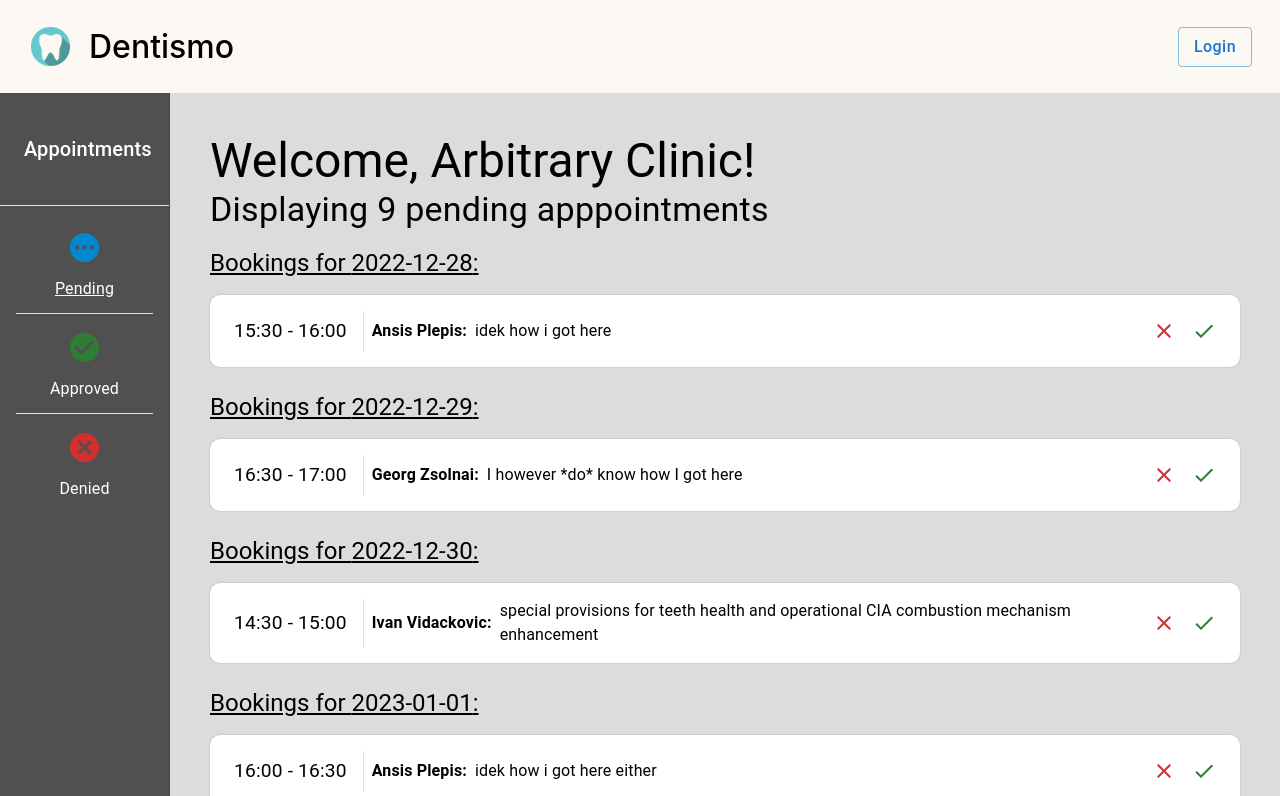
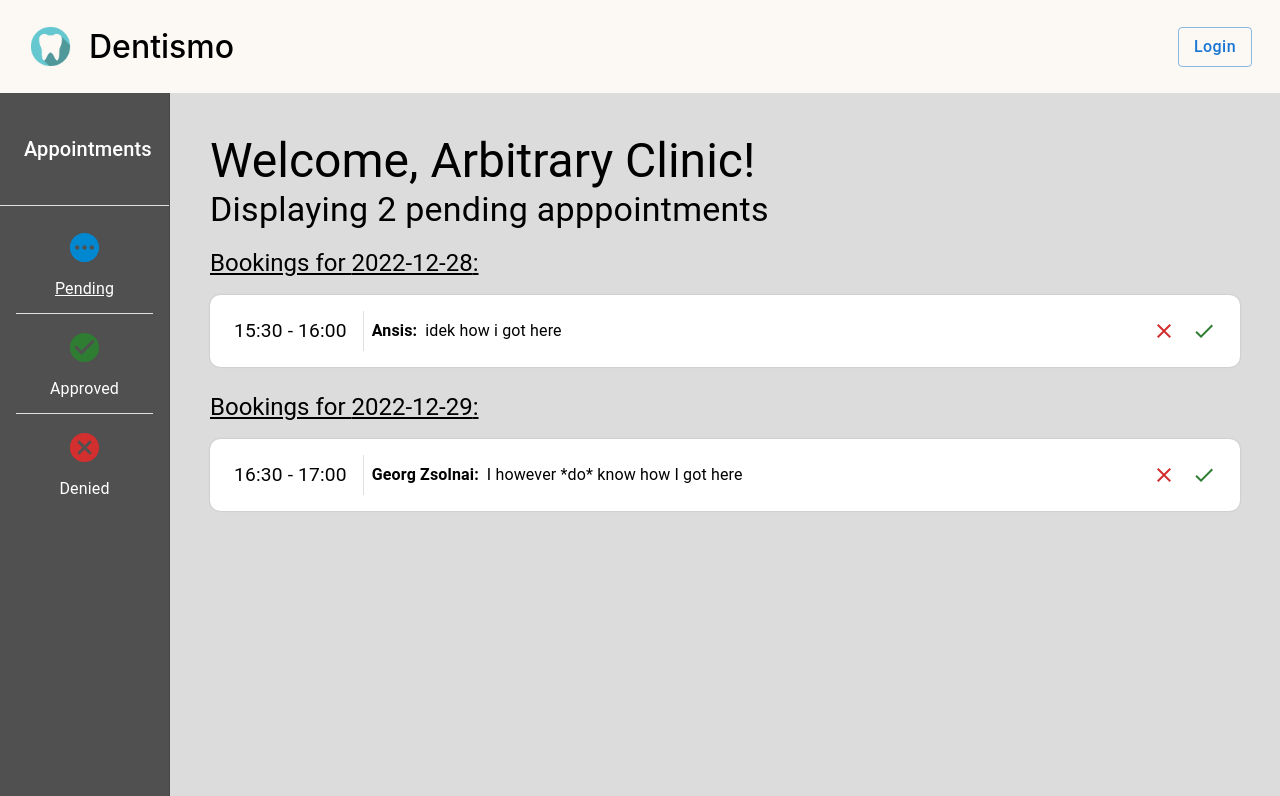
Before and after one commit to Dentismo/t-3, a React (Create React App) app in the folder client/: page /dashboard in a window 1280 px wide. Shown: the top 796 px of the page. Built offline with nearby package versions, Linux system fonts and the light colour scheme; no server answers.

Commit message:
#32 Update booking type, update all associated files

```diff
--- a/client/src/pages/DashboardPage/BookingCard.tsx
+++ b/client/src/pages/DashboardPage/BookingCard.tsx
@@ -33,7 +33,7 @@ const BookingCard: React.FC<Props> = ({
   ...props
 }) => {
   const { enqueueSnackbar } = useSnackbar()
-  const { id, user, reason, date, state, startTime, endTime } = booking
+  const { id, user, details, date, state, start, end } = booking
   const [denyLoading, setDenyLoading] = useState<boolean>(false)
   const [acceptLoading, setAcceptLoading] = useState<boolean>(false)
   return (
@@ -57,16 +57,16 @@ const BookingCard: React.FC<Props> = ({
       <Stack direction="row" spacing={1} alignItems="center">
         <Stack>
           <Typography px={1} noWrap borderRadius="3px" fontSize="1.2rem">
-            {startTime} - {endTime}
+            {start} - {end}
           </Typography>
         </Stack>
         <Box alignSelf="stretch">
           <Divider orientation="vertical" />
         </Box>
         <Typography fontWeight={600} noWrap overflow="visible">
-          {user}:
+          {user.name}:
         </Typography>
-        <Typography flexGrow={1}>{reason}</Typography>
+        <Typography flexGrow={1}>{details}</Typography>
       </Stack>
       <Stack direction="row" ml="auto" alignSelf="center">
         {state === 'pending' ? (
@@ -81,12 +81,13 @@ const BookingCard: React.FC<Props> = ({
                   if (!acceptLoading) {
                     openModalWithParams({
                       title: 'Confirm Action',
-                      description: `You're about to deny ${user}'s appointment on ${date}. Are you sure?`,
+                      description: `You're about to deny ${user.name}'s appointment on ${date}. Are you sure?`,
                       onAccept: async () => {
                         setDenyLoading(true)
-                        await Api.put('/request/booking/denied', {
+                        await Api.patch('/request/booking/denied', {
                           _id: booking.id
-                        }).then(() => {
+                        })
+                          .then(() => {
                             setDenyLoading(false)
                             enqueueSnackbar(
                               `Appointment ${id} successfully denied!`,
@@ -96,6 +97,7 @@ const BookingCard: React.FC<Props> = ({
                             )
                             setBookingState(id, 'denied')
                           })
+                          .catch((err) => console.log(err))
                       }
                     })
                   } else {
@@ -116,12 +118,13 @@ const BookingCard: React.FC<Props> = ({
                   if (!denyLoading) {
                     openModalWithParams({
                       title: 'Confirm Action',
-                      description: `You're about to accept ${user}'s appointment on ${date}. Are you sure?`,
+                      description: `You're about to accept ${user.name}'s appointment on ${date}. Are you sure?`,
                       onAccept: async () => {
                         setAcceptLoading(true)
-                        await Api.put('/request/booking/accept', {
+                        await Api.patch('/request/booking/approve', {
                           _id: booking.id
-                        }).then(() => {
+                        })
+                          .then(() => {
                             setAcceptLoading(false)
                             enqueueSnackbar(
                               `Appointment ${id} successfully accepted!`,
@@ -131,6 +134,7 @@ const BookingCard: React.FC<Props> = ({
                             )
                             setBookingState(id, 'approved')
                           })
+                          .catch((err) => console.log(err))
                       }
                     })
                   } else {
@@ -150,7 +154,7 @@ const BookingCard: React.FC<Props> = ({
               onClick={() =>
                 openModalWithParams({
                   title: 'Confirm Action',
-                  description: `You're about to delete ${user}'s appointment on ${date}. Are you sure?`,
+                  description: `You're about to delete ${user.name}'s appointment on ${date}. Are you sure?`,
                   onAccept: () => {
                     enqueueSnackbar(
                       `Appointment ${id} successfully accepted!`,
--- a/client/src/pages/DashboardPage/BookingList.tsx
+++ b/client/src/pages/DashboardPage/BookingList.tsx
@@ -1,7 +1,7 @@
+import { Stack, Typography } from '@mui/material'
 import React from 'react'
 import BookingCard from './BookingCard'
-import { Booking, BookingsMap, BookingItem } from './types'
-import { Stack, Typography } from '@mui/material'
+import { Booking, BookingItem, BookingsMap } from './types'
 
 type Props = {
   bookings: Booking[]
@@ -67,11 +67,7 @@ const BookingList: React.FC<Props> = ({
             </Typography>
             {bookings
               .sort((b1, b2) =>
-                b1.startTime > b2.startTime
-                  ? 1
-                  : b1.startTime < b2.startTime
-                  ? -1
-                  : 0
+                b1.start > b2.start ? 1 : b1.start < b2.start ? -1 : 0
               )
               .map((booking, index) => (
                 <BookingCard
--- a/client/src/pages/DashboardPage/bookings.ts
+++ b/client/src/pages/DashboardPage/bookings.ts
@@ -1,26 +1,37 @@
-import { Booking } from './types'
+import { Booking } from "./types"
 
 // TODO: remove when connecting to backend
 const bookings: Booking[] = [
   {
-    id: '1',
-    user: 'Ansis Plepis',
-    reason: 'idek how i got here',
+    id: '638e2b15ac41f60264a9eefc',
+    user: {
+      email: "Ansis@gmail.com",
+      name: "Ansis"
+    },
+    details: 'idek how i got here',
+    issuance: '124124',
+    clinicId: "1241241241241241",
     date: '2022-12-28',
-    startTime: '15:30',
-    endTime: '16:00',
+    start: '15:30',
+    end: '16:00',
     state: 'pending'
   },
   {
     id: '2',
-    user: 'Georg Zsolnai',
-    reason: 'I however *do* know how I got here',
+    user: {
+      email: "georg@gmail.com",
+      name: "Georg Zsolnai"
+    },
+    details: 'I however *do* know how I got here',
+    issuance: '4242',
+    clinicId: "1241241241241241",
     date: '2022-12-29',
-    startTime: '16:30',
-    endTime: '17:00',
+    start: '16:30',
+    end: '17:00',
     state: 'pending'
   },
-  {
+  /**
+   * {
     id: '3',
     user: 'Ivan Vidackovic',
     reason:
@@ -85,6 +96,7 @@ const bookings: Booking[] = [
     endTime: '18:00',
     state: 'pending'
   }
+   */
 ]
 
 export default bookings
```
Also changed, not shown: client/src/pages/DashboardPage/types.ts (+9 -4 lines). Lines whose indentation alone changed are shown as unchanged.
